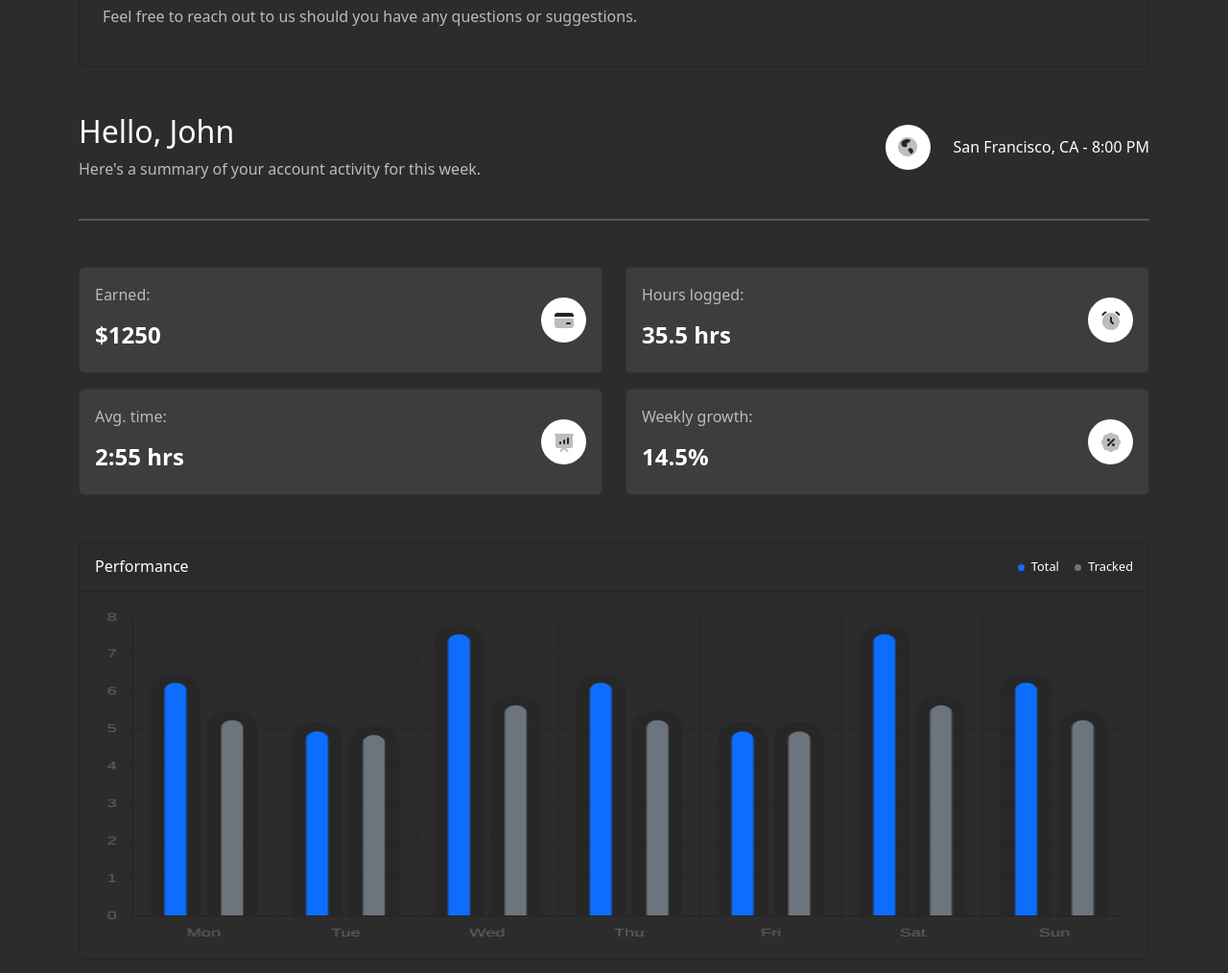
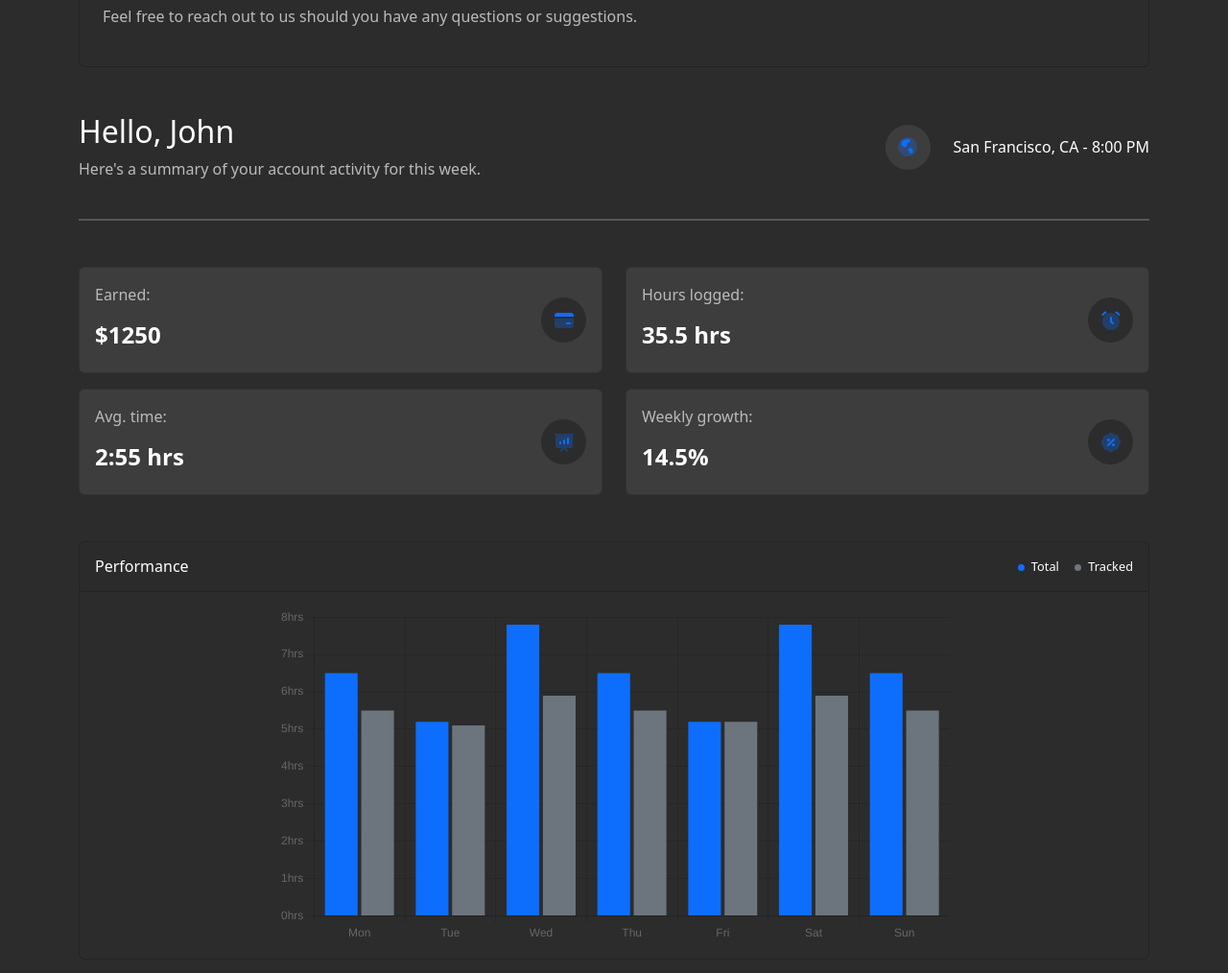
Before and after one commit to gabmart1995/JavaScript, a plain HTML site: page 03_html_templates/dashboard/index.html in a window 1280 px wide. Shown: the part 432-1446 px from the top of the page at 96% size. Drawn offline with Linux system fonts and the light colour scheme.

Commit message:
wip: ajustes de la clase avatar

```diff
--- a/03_html_templates/dashboard/css/style.css
+++ b/03_html_templates/dashboard/css/style.css
@@ -38,7 +38,7 @@ p, h1, h2, h3, h4, h5, h6 {
     align-items: center;
     background-color: var(--bs-avatar-bg);
     border-radius: var(--bs-avatar-border-radius);
-    color: var(--bs-avatar-color);
+    color: var(--bs-primary);
     display: inline-flex;
     font-size: var(--bs-avatar-font-size);
     height: var(--bs-avatar-size);
@@ -76,9 +76,15 @@ p, h1, h2, h3, h4, h5, h6 {
     justify-content: center;
 }
 
-#performance {
+@media screen and (max-width: 768px) {
+    .chart {
+        height: auto;
+    }
+}
+
+/*#performance {
     width: 1066px !important;
-}
+}*/
 
 .accordion h2 button {
     font-size: 0.8rem;
--- a/03_html_templates/dashboard/index.html
+++ b/03_html_templates/dashboard/index.html
@@ -157,6 +157,7 @@
                 </div>
             </div>
         </div>
+        <!-- end accordion menu -->
 
         <div class="card mt-4 mb-4" style="background-color: var(--background) !important">
             <div class="card-body p-4">
@@ -166,13 +167,14 @@
                 </p>
             </div>
         </div>
-        <div class="mt-5 d-flex justify-content-between align-items-center">
-            <hgroup>
+
+        <div class="mt-5 d-flex flex-md-row flex-column justify-content-md-between align-items-md-center">
+            <hgroup class="text-center text-md-start">
                 <h2>Hello, John</h2>
                 <p class="p-gray">Here's a summary of your account activity for this week.</p>
             </hgroup>
-            <p class="d-flex align-items-center">
-                <span class="avatar me-4">
+            <p class="d-flex align-items-center justify-content-center">
+                <span class="avatar me-md-4 me-3" style="--bs-avatar-bg: var(--background-card);">
                     <svg xmlns="http://www.w3.org/2000/svg" width="24" height="24" viewBox="0 0 24 24" class="fs-4 duo-icon duo-icon-world" data-duoicon="world"><path fill="currentColor" d="M12 2c5.523 0 10 4.477 10 10s-4.477 10-10 10S2 17.523 2 12 6.477 2 12 2Z" class="duoicon-secondary-layer" opacity=".3"></path><path fill="currentColor" d="M12 4a7.988 7.988 0 0 0-6.335 3.114l-.165.221V9.02c0 1.25.775 2.369 1.945 2.809l.178.06 1.29.395c1.373.42 2.71-.697 2.577-2.096l-.019-.145-.175-1.049a1 1 0 0 1 .656-1.108l.108-.03.612-.14a2.667 2.667 0 0 0 1.989-3.263A7.987 7.987 0 0 0 12 4Zm2 9.4-1.564 1.251a.5.5 0 0 0-.041.744l1.239 1.239c.24.24.415.538.508.864l.175.613c.147.521.52.948 1.017 1.163a8.026 8.026 0 0 0 2.533-1.835l-.234-1.877a2 2 0 0 0-1.09-1.54l-1.47-.736A1 1 0 0 0 14 13.4Z" class="duoicon-primary-layer"></path></svg>
                 </span>
                 San Francisco, CA - 8:00 PM
@@ -189,7 +191,7 @@
                             <p class="p-gray">Earned:</p>
                             <h4 class="fw-bold">$1250</h4>
                         </div>
-                        <span class="avatar">
+                        <span class="avatar" style="--bs-avatar-bg: var(--background);">
                             <svg xmlns="http://www.w3.org/2000/svg" width="24" height="24" viewBox="0 0 24 24" class="fs-4 duo-icon duo-icon-credit-card" data-duoicon="credit-card"><path fill="currentColor" d="M22 10v7a3 3 0 0 1-3 3H5a3 3 0 0 1-3-3v-7h20Z" class="duoicon-secondary-layer" opacity=".3"></path><path fill="currentColor" d="M19 4a3 3 0 0 1 3 3v1H2V7a3 3 0 0 1 3-3h14Zm-1 10h-3a1 1 0 1 0 0 2h3a1 1 0 1 0 0-2Z" class="duoicon-primary-layer"></path></svg>
                         </span>
                     </div>
@@ -202,14 +204,14 @@
                             <p class="p-gray">Hours logged:</p>
                             <h4 class="fw-bold">35.5 hrs</h4>
                         </div>
-                        <span class="avatar">
+                        <span class="avatar" style="--bs-avatar-bg: var(--background);">
                             <svg xmlns="http://www.w3.org/2000/svg" width="24" height="24" viewBox="0 0 24 24" class="fs-4 duo-icon duo-icon-clock" data-duoicon="clock"><path fill="currentColor" d="M12 4c6.928 0 11.258 7.5 7.794 13.5A8.998 8.998 0 0 1 12 22C5.072 22 .742 14.5 4.206 8.5A8.998 8.998 0 0 1 12 4Z" class="duoicon-secondary-layer" opacity=".3"></path><path fill="currentColor" d="M7.366 2.971A1 1 0 0 1 7 4.337a10.063 10.063 0 0 0-2.729 2.316 1 1 0 1 1-1.544-1.27 12.046 12.046 0 0 1 3.271-2.777 1 1 0 0 1 1.367.365h.001ZM18 2.606a12.044 12.044 0 0 1 3.272 2.776 1 1 0 0 1-1.544 1.27 10.042 10.042 0 0 0-2.729-2.315 1 1 0 0 1 1.002-1.731H18ZM12 8a1 1 0 0 0-.993.883L11 9v3.986c-.003.222.068.44.202.617l.09.104 2.106 2.105a1 1 0 0 0 1.498-1.32l-.084-.094L13 12.586V9a1 1 0 0 0-1-1Z" class="duoicon-primary-layer"></path></svg>
                         </span>
                     </div>
                 </div>
             </div>
         </div>
-        <div class="row mt-3 mb-5">
+        <div class="row mt-md-3 mb-5" style="--bs-avatar-bg: var(--background);">
             <div class="col-md-6 col-12">
                 <div class="card">
                     <div class="card-body d-flex justify-content-between align-items-center">
@@ -217,7 +219,7 @@
                             <p class="p-gray">Avg. time:</p>
                             <h4 class="fw-bold">2:55 hrs</h4>
                         </div>
-                        <span class="avatar">
+                        <span class="avatar" style="--bs-avatar-bg: var(--background);">
                             <svg xmlns="http://www.w3.org/2000/svg" width="24" height="24" viewBox="0 0 24 24" class="fs-4 duo-icon duo-icon-slideshow" data-duoicon="slideshow"><path fill="currentColor" d="M21 3a1 1 0 1 1 0 2v11a2 2 0 0 1-2 2h-5.055l2.293 2.293a1 1 0 0 1-1.414 1.414l-2.829-2.828-2.828 2.828a1 1 0 0 1-1.414-1.414L10.046 18H5a2 2 0 0 1-2-2V5a1 1 0 1 1 0-2h18Z" class="duoicon-secondary-layer" opacity=".3"></path><path fill="currentColor" d="M8 11a1 1 0 0 0-1 1v1a1 1 0 1 0 2 0v-1a1 1 0 0 0-1-1Zm4-2a1 1 0 0 0-1 1v3a1 1 0 1 0 2 0v-3a1 1 0 0 0-1-1Zm4-2a1 1 0 0 0-.993.883L15 8v5a1 1 0 0 0 1.993.117L17 13V8a1 1 0 0 0-1-1Z" class="duoicon-primary-layer"></path></svg>
                         </span>
                     </div>
@@ -230,7 +232,7 @@
                             <p class="p-gray">Weekly growth:</p>
                             <h4 class="fw-bold">14.5%</h4>
                         </div>
-                        <span class="avatar">
+                        <span class="avatar" style="--bs-avatar-bg: var(--background);">
                             <svg xmlns="http://www.w3.org/2000/svg" width="24" height="24" viewBox="0 0 24 24" class="fs-4 duo-icon duo-icon-discount" data-duoicon="discount"><path fill="currentColor" fill-rule="evenodd" d="M9.405 2.897a4 4 0 0 1 5.02-.136l.17.136.376.32c.274.234.605.389.96.45l.178.022.493.04a4 4 0 0 1 3.648 3.468l.021.2.04.494c.028.358.153.702.36.996l.11.142.322.376a4 4 0 0 1 .136 5.02l-.136.17-.321.376a1.997 1.997 0 0 0-.45.96l-.022.178-.039.493a4 4 0 0 1-3.468 3.648l-.201.021-.493.04a2.002 2.002 0 0 0-.996.36l-.142.111-.377.32a4 4 0 0 1-5.02.137l-.169-.136-.376-.321a1.997 1.997 0 0 0-.96-.45l-.178-.021-.493-.04a4 4 0 0 1-3.648-3.468l-.021-.2-.04-.494a2.002 2.002 0 0 0-.36-.996l-.111-.142-.321-.377a4 4 0 0 1-.136-5.02l.136-.169.32-.376c.234-.274.389-.605.45-.96l.022-.178.04-.493A4 4 0 0 1 7.197 3.75l.2-.021.494-.04c.358-.028.702-.153.996-.36l.142-.111.376-.32v-.001Z" class="duoicon-secondary-layer" opacity=".3"></path><path fill="currentColor" fill-rule="evenodd" d="M9.5 8a1.5 1.5 0 1 0 0 3 1.5 1.5 0 0 0 0-3Zm4.793.293-6 6a1 1 0 1 0 1.414 1.414l6-6a1 1 0 0 0-1.414-1.414ZM14.5 13a1.5 1.5 0 1 0 0 3 1.5 1.5 0 0 0 0-3Z" class="duoicon-primary-layer"></path></svg>
                         </span>
                     </div>
--- a/03_html_templates/dashboard/js/index.js
+++ b/03_html_templates/dashboard/js/index.js
@@ -10,15 +10,15 @@ if (canvas) {
                     label: 'Total',
                     data: [6.5, 5.2, 7.8, 6.5, 5.2, 7.8, 6.5],
                     backgroundColor: '#0d6efd',
-                    borderRadius: 9999,
-                    borderWidth: 10
+                    // borderRadius: 9999,
+                    // borderWidth: 10
                 },
                 {
                     label: 'Tracked',
                     data: [5.5, 5.1, 5.9, 5.5, 5.2, 5.9, 5.5],
                     backgroundColor: '#6c757d',
-                    borderRadius: 9999,
-                    borderWidth: 10
+                    // borderRadius: 9999,
+                    // borderWidth: 10
                 }
             ],
         },
@@ -26,7 +26,13 @@ if (canvas) {
             responsive: true,
             scales: {
                 y: {
-                    beginAtZero: true
+                    beginAtZero: true,
+                    ticks: {
+                        // obtiene los valores calculados en la coord. y
+                        callback: function(label) {
+                            return (`${label}hrs`);
+                        }
+                    }
                 }
             },
             plugins: {
```
